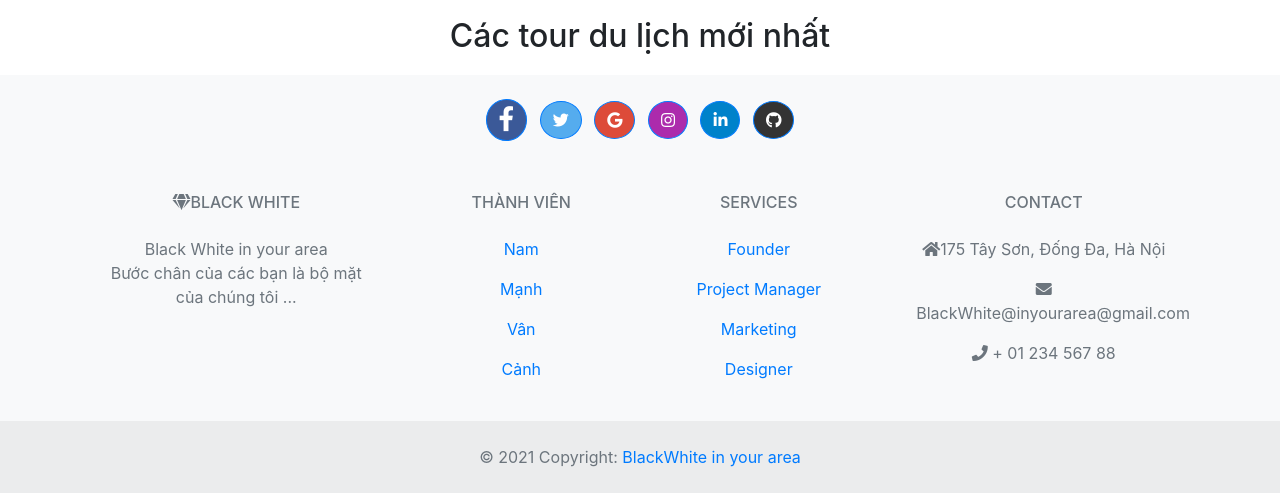
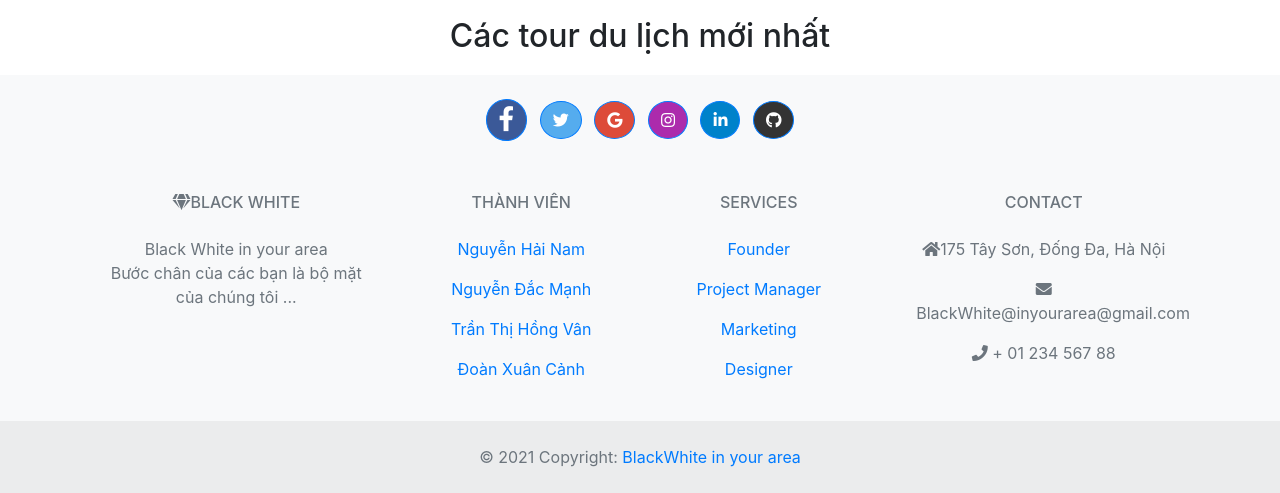
Before and after one commit to manh612001/Web_Tour, a PHP site: page / in a window 1280 px wide. Shown: the part 654-1147 px from the top of the page. Run offline with PHP 8.4, Linux system fonts and the light colour scheme; data that the repository does not hold is empty; some libraries are stand-ins or nearby versions.

Commit message:
Nam upload full

```diff
--- a/layout/footer.php
+++ b/layout/footer.php
@@ -87,16 +87,16 @@
             Thành viên
           </h6>
           <p>
-            <a href="#!" class="text-reset">Nam</a>
+            <a href="#!" class="text-reset">Nguyễn Hải Nam</a>
           </p>
           <p>
-            <a href="#!" class="text-reset">Mạnh</a>
+            <a href="#!" class="text-reset">Nguyễn Đắc Mạnh</a>
           </p>
           <p>
-            <a href="#!" class="text-reset">Vân</a>
+            <a href="#!" class="text-reset">Trần Thị Hồng Vân</a>
           </p>
           <p>
-            <a href="#!" class="text-reset">Cảnh</a>
+            <a href="#!" class="text-reset">Đoàn Xuân Cảnh</a>
           </p>
         </div>
         <!-- Grid column -->
```
